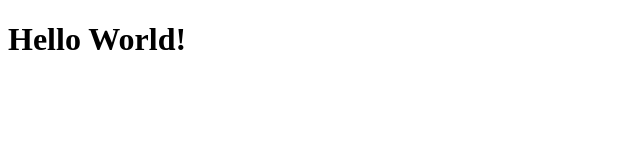
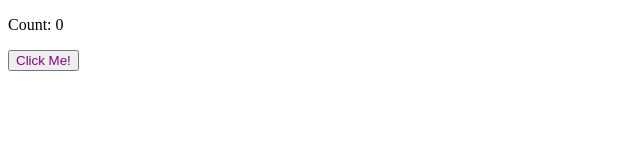
Before and after one commit to mliudev/frontenders, a plain HTML site: page preact/src/index.html in a window 1280 px wide. Shown: the whole page, without its empty margins (0-640 px from the left). Drawn offline with Linux system fonts and the light colour scheme.

Commit message:
Preact tutorial progress.
- Create htm shim.
- Modularize code.
- Implement Components, Events, and State tutorials.

```diff
--- a/preact/src/index.html
+++ b/preact/src/index.html
@@ -12,20 +12,8 @@
         }
       }
     </script>
+    <script type="module" src="index.mjs"></script>
   </head>
   <body>
-    <script type="module">
-      import { h, Component, render } from "preact";
-      import htm from "htm";
-
-      // Initialize htm with Preact
-      const html = htm.bind(h);
-
-      function App (props) {
-        return html`<h1>Hello ${props.name}!</h1>`;
-      }
-
-      render(html`<${App} name="World" />`, document.body);
-    </script>
   </body>
 </html>
--- /dev/null
+++ b/preact/src/index.mjs
@@ -0,0 +1,30 @@
+import { Component, render } from "preact";
+import { html } from "./lib/htmShim.mjs";
+
+class MyButton extends Component {
+  render(props) {
+    return html`
+      <button style=${props.style} onClick=${props.onClick}>${props.children}</button>
+    `;
+  }
+}
+
+class App extends Component {
+  state = { count: 0 };
+
+  onClick(count) {
+    this.setState({ count: count + 1 });
+  }
+
+  render(props) {
+    return html`
+      <div>
+        <p class="count">Count: ${this.state.count}</p>
+        <${MyButton} style="color: purple;" onClick=${() =>
+      this.onClick(this.state.count)}>Click Me!<//>
+      </div>
+    `;
+  }
+}
+
+render(html`<${App} />`, document.body);
--- /dev/null
+++ b/preact/src/lib/htmShim.mjs
@@ -0,0 +1,7 @@
+import { h } from "preact";
+import htm from "htm";
+
+// initialize htm with preact
+const html = htm.bind(h);
+
+export { html };
```
